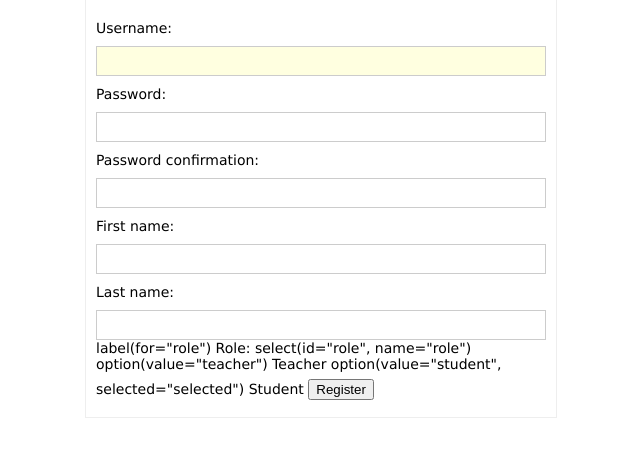
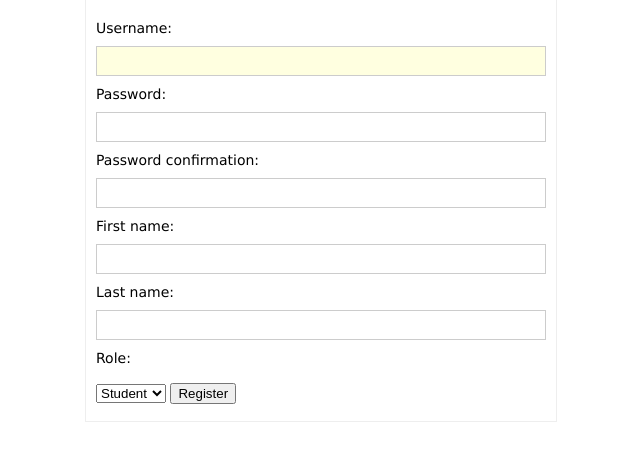
Before and after one commit to jstarzyk/python-lab, a Django app: page /register/ in a window 1280 px wide. Shown: the part 117-578 px from the top of the page, without its empty margins (319-959 px from the left). Run offline with Django 3.2, Linux system fonts and the light colour scheme; parts of the project's set-up code (start-up, migrations or seed data) failed here and were passed over; some libraries are stand-ins or nearby versions.

Commit message:
Fix 'register.html'

```diff
--- a/deanery/app/templates/registration/register.html
+++ b/deanery/app/templates/registration/register.html
@@ -28,10 +28,8 @@
         {{ form.first_name }}
         {{ form.last_name.label_tag }}
         {{ form.last_name }}
-        label(for="role") Role:
-      select(id="role", name="role")
-        option(value="teacher") Teacher
-        option(value="student", selected="selected") Student
+        {{ form.role.label_tag }}
+        {{ form.role }}
         <button type="submit" value="login">Register</button>
         <input type="hidden" name="next" value="{{ next }}"/>
     </form>
```
